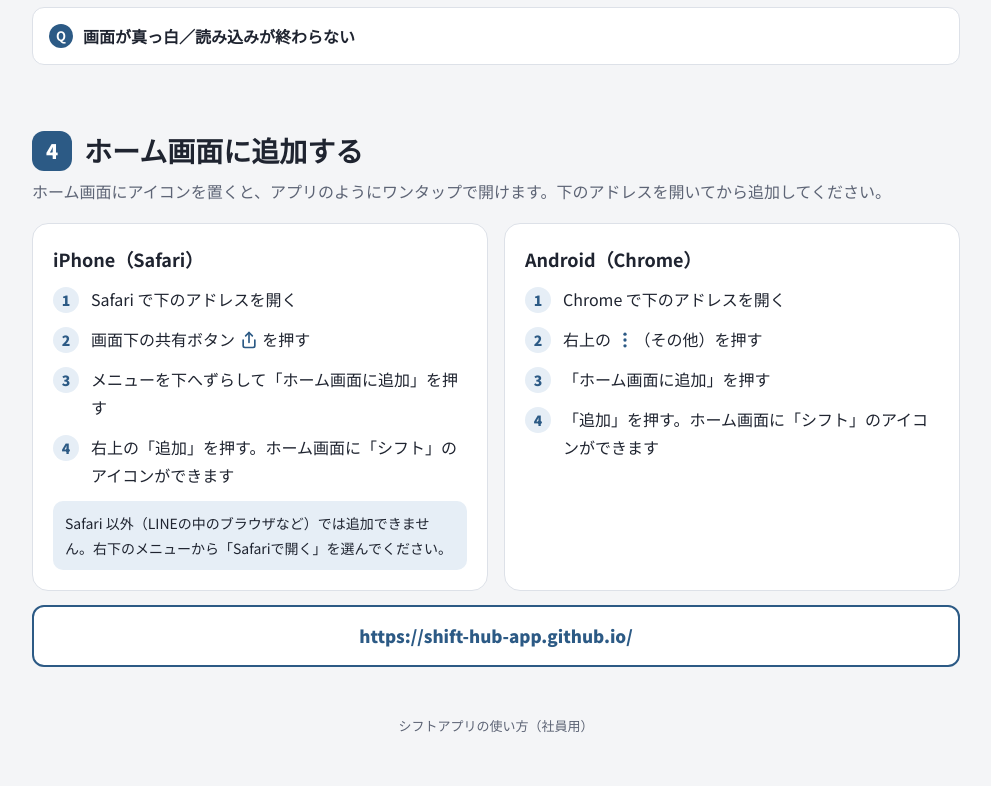
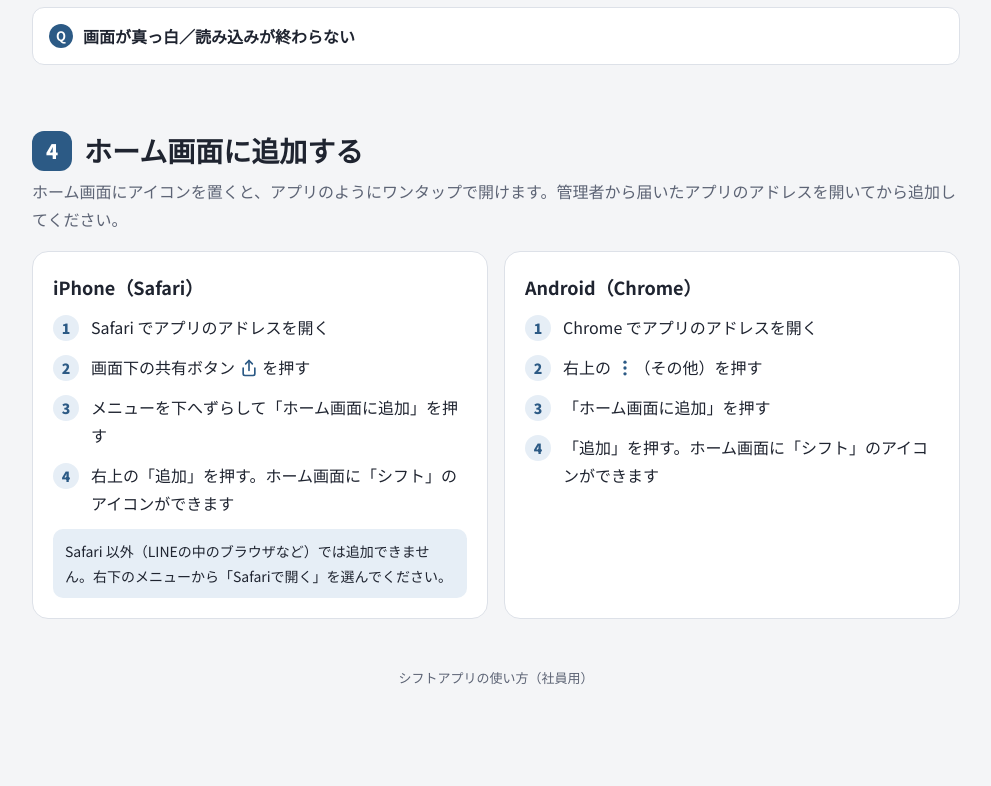
Before and after one commit to shift-hub-app/shift-hub-app.github.io, a plain HTML site: page guide.html in a window 1280 px wide. Shown: the part 5051-5837 px from the top of the page, without its empty margins (144-1135 px from the left). After the commit the page ends 5789 px from the top, so only its background shows below. Drawn offline with Linux system fonts and the light colour scheme.

Commit message:
使い方ページ：アプリ入口のURLを削除
Co-Authored-By: Claude Opus 5.5 <noreply@anthropic.com>

```diff
--- a/guide.html
+++ b/guide.html
@@ -400,12 +400,12 @@
   <!-- ===================== 4. ホーム画面に追加 ===================== -->
   <section class="chap" id="home">
     <div class="chap-h"><span class="n">4</span><h2>ホーム画面に追加する</h2></div>
-    <p class="chap-lead">ホーム画面にアイコンを置くと、アプリのようにワンタップで開けます。下のアドレスを開いてから追加してください。</p>
+    <p class="chap-lead">ホーム画面にアイコンを置くと、アプリのようにワンタップで開けます。管理者から届いたアプリのアドレスを開いてから追加してください。</p>
     <div class="os">
       <div class="os-card">
         <h3>iPhone（Safari）</h3>
         <ol>
-          <li>Safari で下のアドレスを開く</li>
+          <li>Safari でアプリのアドレスを開く</li>
           <li>画面下の共有ボタン <span class="ico"><svg viewBox="0 0 24 24" width="20" height="20" fill="none" stroke="#2c5a85" stroke-width="2" stroke-linecap="round" stroke-linejoin="round"><path d="M12 3v12"/><path d="M8 7l4-4 4 4"/><path d="M5 12v7a2 2 0 0 0 2 2h10a2 2 0 0 0 2-2v-7"/></svg></span> を押す</li>
           <li>メニューを下へずらして「ホーム画面に追加」を押す</li>
           <li>右上の「追加」を押す。ホーム画面に「シフト」のアイコンができます</li>
@@ -415,14 +415,13 @@
       <div class="os-card">
         <h3>Android（Chrome）</h3>
         <ol>
-          <li>Chrome で下のアドレスを開く</li>
+          <li>Chrome でアプリのアドレスを開く</li>
           <li>右上の <span class="ico"><svg viewBox="0 0 24 24" width="20" height="20" fill="#2c5a85"><circle cx="12" cy="5" r="2"/><circle cx="12" cy="12" r="2"/><circle cx="12" cy="19" r="2"/></svg></span>（その他）を押す</li>
           <li>「ホーム画面に追加」を押す</li>
           <li>「追加」を押す。ホーム画面に「シフト」のアイコンができます</li>
         </ol>
       </div>
     </div>
-    <a class="url" href="https://shift-hub-app.github.io/">https://shift-hub-app.github.io/</a>
   </section>
 </main>
 
```
